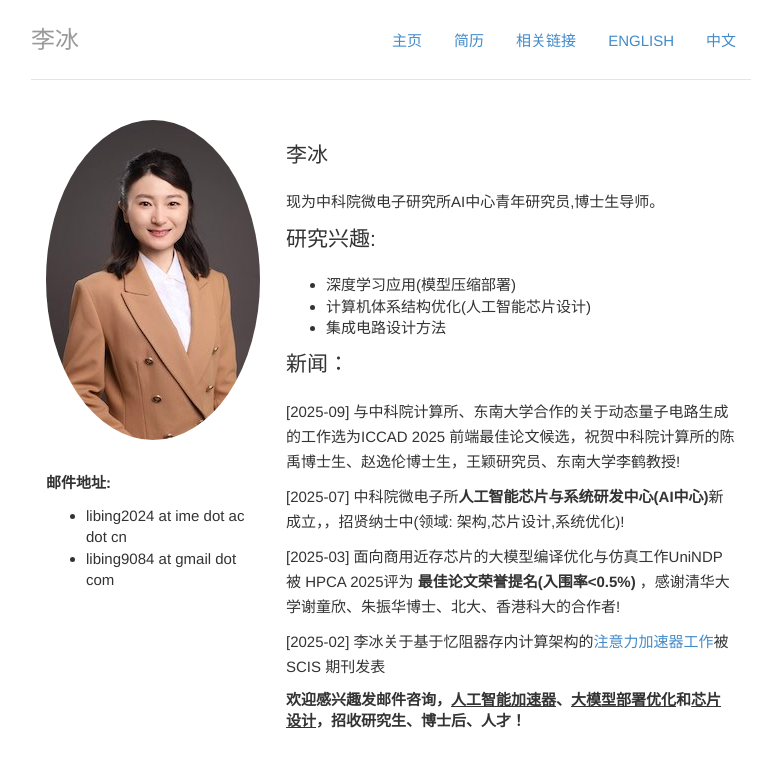
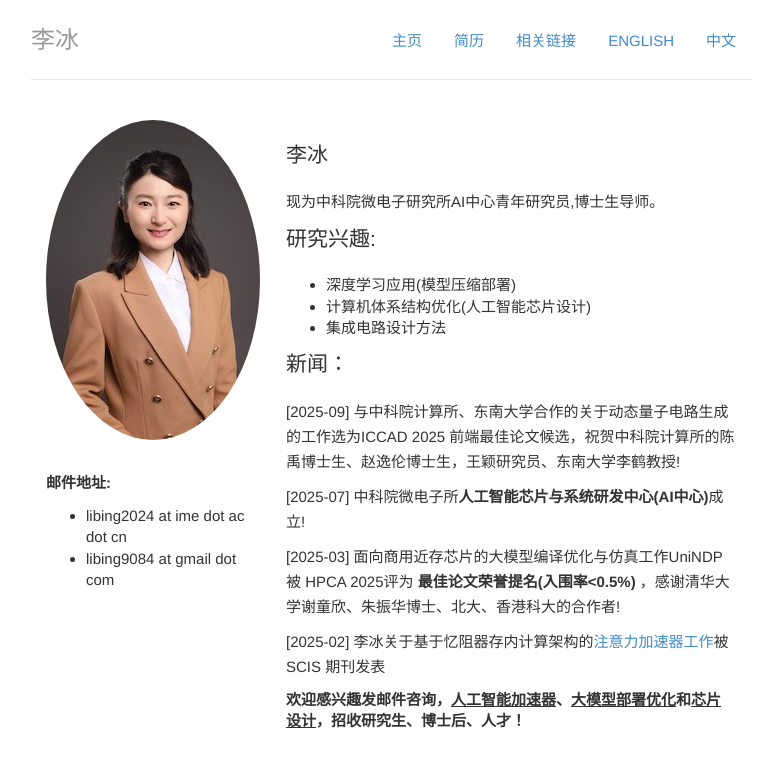
Before and after one commit to libingict/libingict.github.io, a Jekyll site: the page built from index.html, in a window 1280 px wide. Shown: the top 767 px of the page, without its empty margins (249-1016 px from the left). Built offline with Jekyll 4.4.1, drawn with Linux system fonts in a browser that asks for light colours.

Commit message:
更新新闻和typo

```diff
--- a/index.html
+++ b/index.html
@@ -50,7 +50,7 @@ cv: passive
 
             <p>[2025-09] 与中科院计算所、东南大学合作的关于动态量子电路生成的工作选为ICCAD 2025 前端最佳论文候选，祝贺中科院计算所的陈禹博士生、赵逸伦博士生，王颖研究员、东南大学李鹤教授!</p>
 
-            <p>[2025-07] 中科院微电子所<b>人工智能芯片与系统研发中心(AI中心)</b>新成立，，招贤纳士中(领域: 架构,芯片设计,系统优化)!
+            <p>[2025-07] 中科院微电子所<b>人工智能芯片与系统研发中心(AI中心)</b>成立!
             </p>
             <p>[2025-03] 面向商用近存芯片的大模型编译优化与仿真工作UniNDP被 HPCA 2025评为 <b>
                 最佳论文荣誉提名(入围率<0.5%) </b>，感谢清华大学谢童欣、朱振华博士、北大、香港科大的合作者!</p>
--- a/index_cn.html
+++ b/index_cn.html
@@ -61,7 +61,7 @@ cv: passive
 
             <p>[2025-09] 与中科院计算所、东南大学合作的关于动态量子电路生成的工作选为ICCAD 2025 前端最佳论文候选，祝贺中科院计算所的陈禹博士生、赵逸伦博士生，王颖研究员、东南大学李鹤教授!</p>
 
-            <p>[2025-07] 中科院微电子所<b>人工智能芯片与系统研发中心(AI中心)</b>新成立，，招贤纳士中(领域: 架构,芯片设计,系统优化)!
+            <p>[2025-07] 中科院微电子所<b>人工智能芯片与系统研发中心(AI中心)</b>成立!
             </p>
             <p>[2025-03] 面向商用近存芯片的大模型编译优化与仿真工作UniNDP被 HPCA 2025评为 <b>
                 最佳论文荣誉提名(入围率<0.5%) </b>，感谢清华大学谢童欣、朱振华博士、北大、香港科大的合作者!</p>
```
